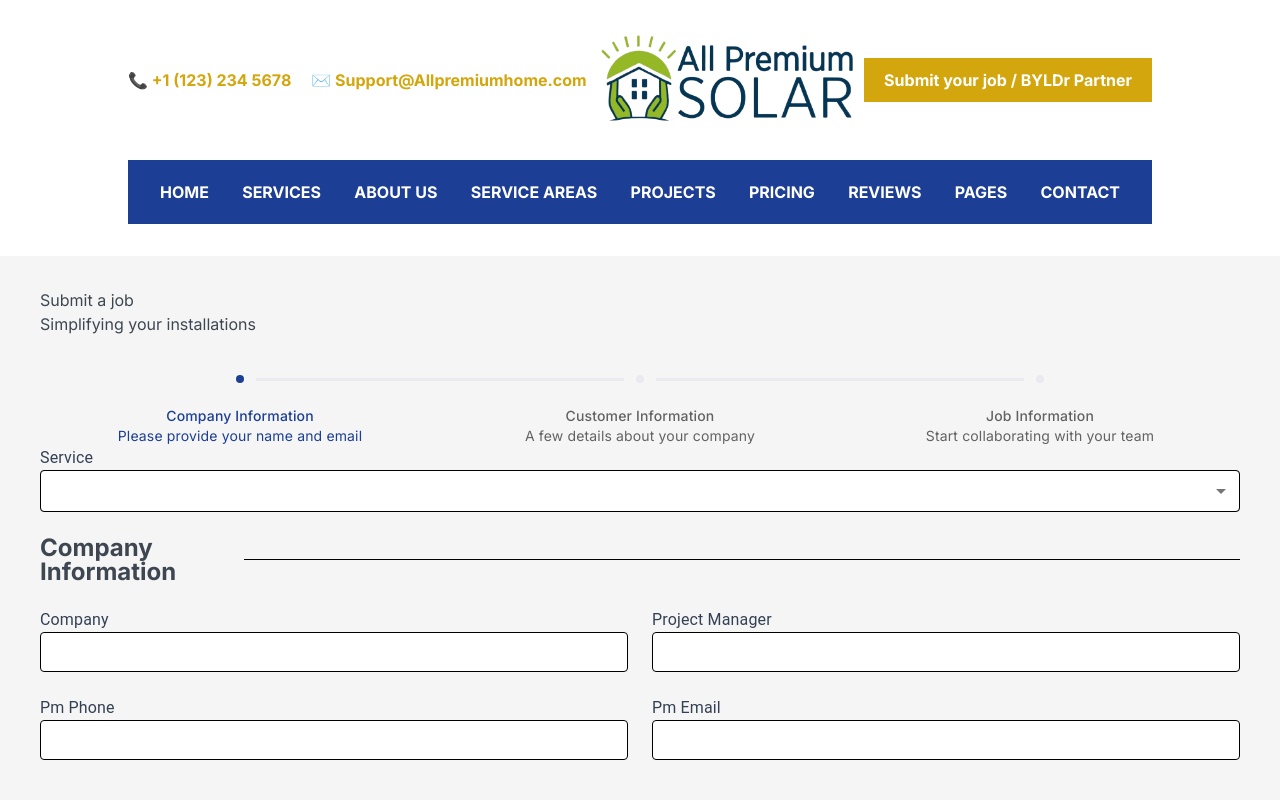
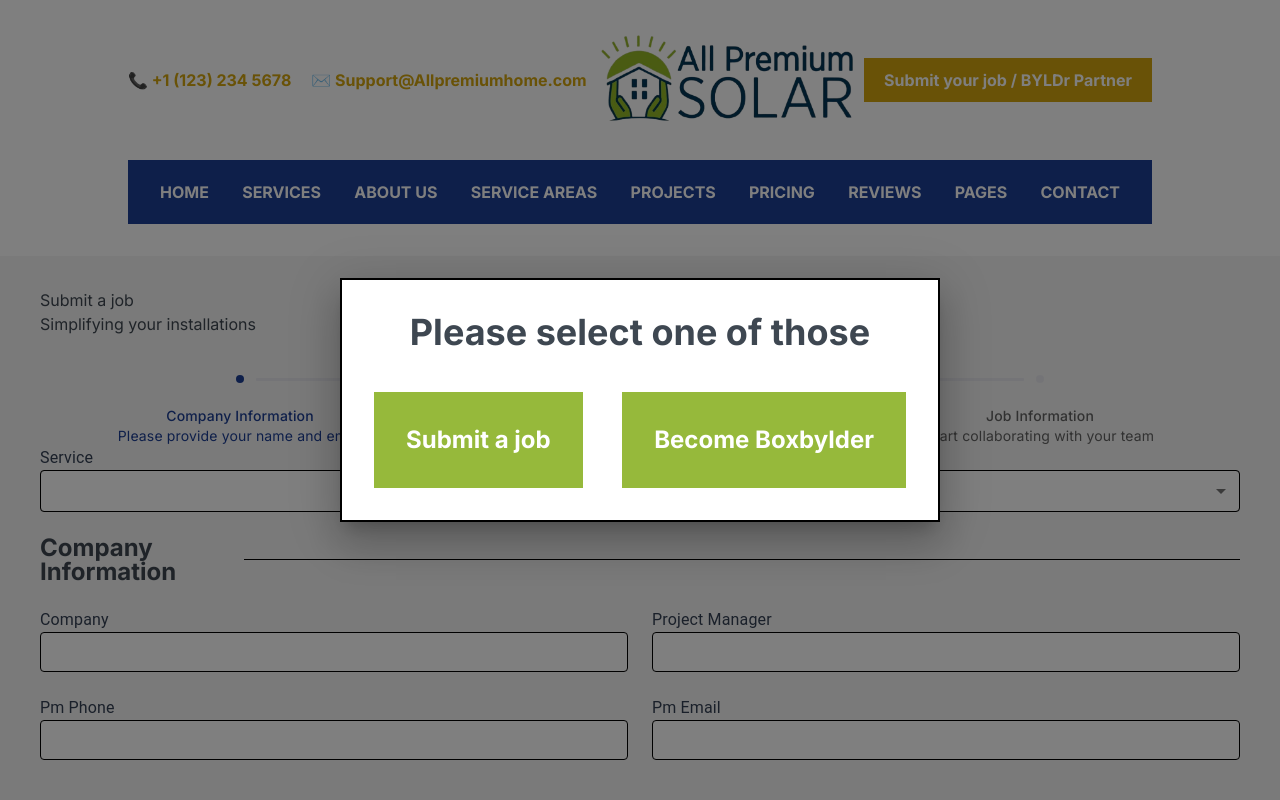
Before and after one commit to AdhamKH/allPrimum, a Next.js app: page /sumitAjob in a window 1280 px wide. Both pictures are taken after a click on the button "Submit your job / BYLDr Partner". Shown: the top 800 px of the page. Built offline with nearby package versions, Linux system fonts and the light colour scheme.

Commit message:
add more content

```diff
--- a/package.json
+++ b/package.json
@@ -14,6 +14,7 @@
     "@hookform/error-message": "^2.0.1",
     "@hookform/resolvers": "^3.9.0",
     "@mui/material": "^6.0.2",
+    "@react-spring/web": "^9.7.4",
     "axios": "^1.7.7",
     "framer-motion": "^11.5.4",
     "next": "14.2.6",
@@ -23,6 +24,7 @@
     "react-hook-form": "^7.53.0",
     "react-toastify": "^10.0.5",
     "sass": "^1.77.8",
+    "sweetalert2": "^11.13.2",
     "swiper": "^11.1.10",
     "yup": "^1.4.0"
   },
--- a/src/app/home/components/header/index.tsx
+++ b/src/app/home/components/header/index.tsx
@@ -1,11 +1,17 @@
 // components/Header.js
-
+"use client";
 import Image from "next/image";
 import styles from "./style.module.scss";
 import logo from "../../../../assets/logo-removebg-preview_prev_ui.png";
 import Link from "next/link";
+import SelectForm from "../selectForm";
+import { useState } from "react";
 const Header = () => {
+  const [open, setOpen] = useState(false);
+  const handleOpen = () => setOpen(true);
+  const handleClose = () => setOpen(false);
   return (
+    <>
       <header className={styles.header}>
         <div className={styles.topBar}>
           <div className={styles.contactInfo}>
@@ -18,7 +24,7 @@ const Header = () => {
             </Link>
           </div>
           <div className={styles.booking}>
-          <button className={styles.bookingButton}>
+            <button className={styles.bookingButton} onClick={handleOpen}>
               Submit your job / BYLDr Partner
             </button>
           </div>
@@ -57,6 +63,8 @@ const Header = () => {
           </nav>
         </div>
       </header>
+      <SelectForm open={open} handleClose={handleClose} />
+    </>
   );
 };
 
--- /dev/null
+++ b/src/app/home/components/selectForm/index.tsx
@@ -0,0 +1,54 @@
+"use client";
+import { Box, Modal } from "@mui/material";
+import Link from "next/link";
+import { usePathname } from "next/navigation";
+import React, { useEffect } from "react";
+import Swal from "sweetalert2";
+
+const style = {
+  position: "absolute" as "absolute",
+  top: "50%",
+  left: "50%",
+  transform: "translate(-50%, -50%)",
+  width: 600,
+  bgcolor: "background.paper",
+  border: "2px solid #000",
+  boxShadow: 24,
+  p: 4,
+};
+
+const SelectForm = ({ open, handleClose }: any) => {
+  const pathName = usePathname();
+  useEffect(() => {
+    handleClose();
+  }, [pathName]);
+
+  return (
+    <Modal
+      open={open}
+      onClose={handleClose}
+      aria-labelledby="modal-modal-title"
+      aria-describedby="modal-modal-description"
+    >
+      <Box sx={style}>
+        <div className="">
+          <h1 className="text-center from-neutral-900 text-4xl font-bold pb-10">
+            Please select one of those
+          </h1>
+          <ul className="flex justify-between ">
+            <Link href={"/sumitAjob"}>
+              <li className="bg-primary p-8 text-text-secondary font-bold text-2xl">
+                Submit a job
+              </li>
+            </Link>
+            <li className="bg-primary p-8 text-text-secondary font-bold text-2xl">
+              <Link href={"/sumitAjob"}>Become Boxbylder</Link>
+            </li>
+          </ul>
+        </div>
+      </Box>
+    </Modal>
+  );
+};
+
+export default SelectForm;
--- a/src/app/home/components/services/index.tsx
+++ b/src/app/home/components/services/index.tsx
@@ -6,6 +6,7 @@ import residential from "../../../../assets/services/DALL·E 2024-09-02 10.40.17
 import Image from "next/image";
 import SlidingPane from "@/conponents/slidingPane";
 import { useState } from "react";
+import SelectForm from "../selectForm";
 
 const servicesData = [
   {
@@ -41,6 +42,9 @@ export default function Services() {
     setSelected(id);
     setOpen(!open);
   };
+  const [openModal, setOpenModal] = useState(false);
+  const handleOpen = () => setOpenModal(true);
+  const handleClose = () => setOpenModal(false);
   return (
     <>
       <section className={styles.servicesSection}>
@@ -79,7 +83,7 @@ export default function Services() {
             ))}
           </div>
           <div className={styles.actions}>
-            <button className={styles.scheduleBtn}>
+            <button className={styles.scheduleBtn} onClick={handleOpen}>
               Submit your job / BYLDr Partner
             </button>
             <p className={styles.contactInfo}>
@@ -97,6 +101,7 @@ export default function Services() {
           selected={selected}
         />
       </section>
+      <SelectForm open={openModal} handleClose={handleClose} />
     </>
   );
 }
--- a/src/app/home/components/slider/index.tsx
+++ b/src/app/home/components/slider/index.tsx
@@ -12,9 +12,15 @@ import "swiper/css/navigation";
 import "swiper/css/pagination";
 
 import { EffectFade, Navigation, Pagination, Autoplay } from "swiper/modules";
+import { useState } from "react";
+import SelectForm from "../selectForm";
 
 const HeroSlider = () => {
+  const [open, setOpen] = useState(false);
+  const handleOpen = () => setOpen(true);
+  const handleClose = () => setOpen(false);
   return (
+    <>
       <Swiper
         spaceBetween={0}
         slidesPerView={1}
@@ -60,11 +66,15 @@ const HeroSlider = () => {
                     services are all under one roof.
                   </h1>
                   <p>
-                  It’s your home. Not just any handyman will do. We’re not happy
-                  until the work’s done right — backed by a one-year guarantee.
+                    It’s your home. Not just any handyman will do. We’re not
+                    happy until the work’s done right — backed by a one-year
+                    guarantee.
                   </p>
                   <div className={styles.cta}>
-                  <button className={styles.bookingButton}>
+                    <button
+                      className={styles.bookingButton}
+                      onClick={handleOpen}
+                    >
                       Submit your job / BYLDr Partner
                     </button>
                     <span>📞 +1 2135347694</span>
@@ -98,11 +108,15 @@ const HeroSlider = () => {
                   </div>
                   <h1>Our handyman services are all under one roof.</h1>
                   <p>
-                  It’s your home. Not just any handyman will do. We’re not happy
-                  until the work’s done right — backed by a one-year guarantee.
+                    It’s your home. Not just any handyman will do. We’re not
+                    happy until the work’s done right — backed by a one-year
+                    guarantee.
                   </p>
                   <div className={styles.cta}>
-                  <button className={styles.bookingButton}>
+                    <button
+                      className={styles.bookingButton}
+                      onClick={handleOpen}
+                    >
                       Submit your job / BYLDr Partner
                     </button>
                     <span>📞 +1 2135347694</span>
@@ -136,11 +150,15 @@ const HeroSlider = () => {
                   </div>
                   <h1>Our handyman services are all under one roof.</h1>
                   <p>
-                  It’s your home. Not just any handyman will do. We’re not happy
-                  until the work’s done right — backed by a one-year guarantee.
+                    It’s your home. Not just any handyman will do. We’re not
+                    happy until the work’s done right — backed by a one-year
+                    guarantee.
                   </p>
                   <div className={styles.cta}>
-                  <button className={styles.bookingButton}>
+                    <button
+                      className={styles.bookingButton}
+                      onClick={handleOpen}
+                    >
                       Submit your job / BYLDr Partner
                     </button>
                     <span>📞 +1 2135347694</span>
@@ -158,6 +176,8 @@ const HeroSlider = () => {
           </div>
         </SwiperSlide>
       </Swiper>
+      <SelectForm open={open} handleClose={handleClose} />
+    </>
   );
 };
 
--- a/src/app/home/components/whyChooseUS/index.tsx
+++ b/src/app/home/components/whyChooseUS/index.tsx
@@ -1,9 +1,16 @@
+"use client";
 import styles from "./style.module.scss";
 import smallImg from "../../../../assets/whyChooseUs/small.jpg";
 import bigImg from "../../../../assets/whyChooseUs/big.jpg";
 import Image from "next/image";
+import { useState } from "react";
+import SelectForm from "../selectForm";
 const WhyChooseUs = () => {
+  const [open, setOpen] = useState(false);
+  const handleOpen = () => setOpen(true);
+  const handleClose = () => setOpen(false);
   return (
+    <>
       <section className={styles.whyChooseUs}>
         <div className={styles.container}>
           <div className={styles.textSection}>
@@ -47,7 +54,8 @@ const WhyChooseUs = () => {
                   </p>
                   <p>
                     <span>Scheduling & Coordination</span>: We manage all
-                  scheduling, ensuring timely and efficient project progression.
+                    scheduling, ensuring timely and efficient project
+                    progression.
                   </p>
                 </div>
               </div>
@@ -62,13 +70,13 @@ const WhyChooseUs = () => {
                     post-sale operations, our team provides continuous support.
                   </p>
                   <p>
-                  <span>Audit Systems</span>: We establish robust processes and
-                  audit systems for quality assurance.
+                    <span>Audit Systems</span>: We establish robust processes
+                    and audit systems for quality assurance.
                   </p>
                 </div>
               </div>
             </div>
-          <button className={styles.bookingButton}>
+            <button className={styles.bookingButton} onClick={handleOpen}>
               Submit your job / BYLDr Partner
             </button>
           </div>
@@ -92,6 +100,8 @@ const WhyChooseUs = () => {
           </div>
         </div>
       </section>
+      <SelectForm open={open} handleClose={handleClose} />
+    </>
   );
 };
 
--- a/src/conponents/inputs/SelectInput/SelectInput.tsx
+++ b/src/conponents/inputs/SelectInput/SelectInput.tsx
@@ -2,7 +2,6 @@ import { Controller, useFormContext } from "react-hook-form";
 import Select from "@mui/material/Select";
 import InputLabel from "@mui/material/InputLabel";
 import TextField from "@mui/material/TextField";
-import { TextareaAutosize } from "@mui/base";
 // import { MyInputLable, StadardSelect } from "../standardSelect";
 import { FormHelperText, MenuItem, styled } from "@mui/material";
 import { ErrorMessage } from "@hookform/error-message";
--- a/tailwind.config.ts
+++ b/tailwind.config.ts
@@ -14,6 +14,12 @@ const config: Config = {
           "conic-gradient(from 180deg at 50% 50%, var(--tw-gradient-stops))",
       },
     },
+    colors: {
+      primary: "#96b93b",
+      text: {
+        secondary: "white",
+      },
+    },
   },
   plugins: [],
 };
```
Also changed, not shown: src/app/home/components/selectForm/style.module.scss (added), 1 other file (tests, documents, lock files or other folders). Lines whose indentation alone changed are shown as unchanged.
